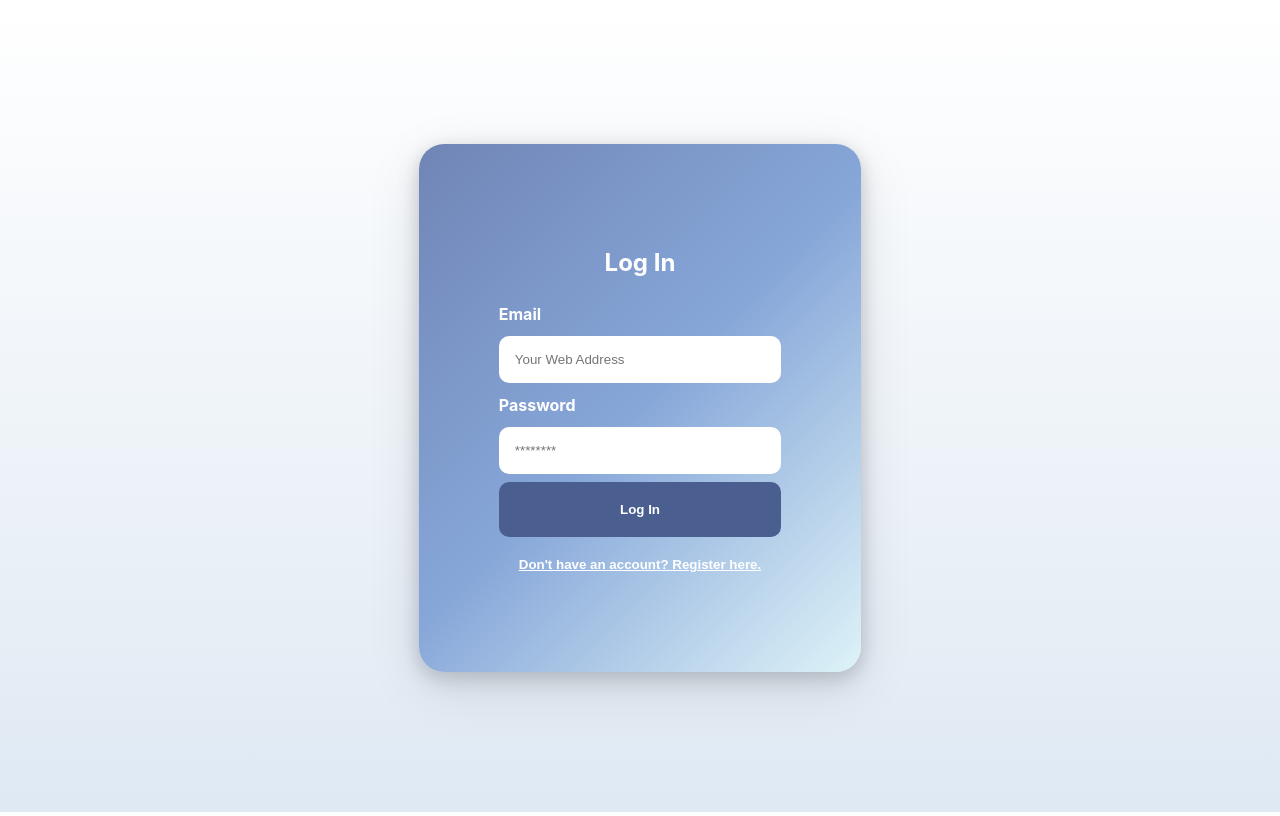
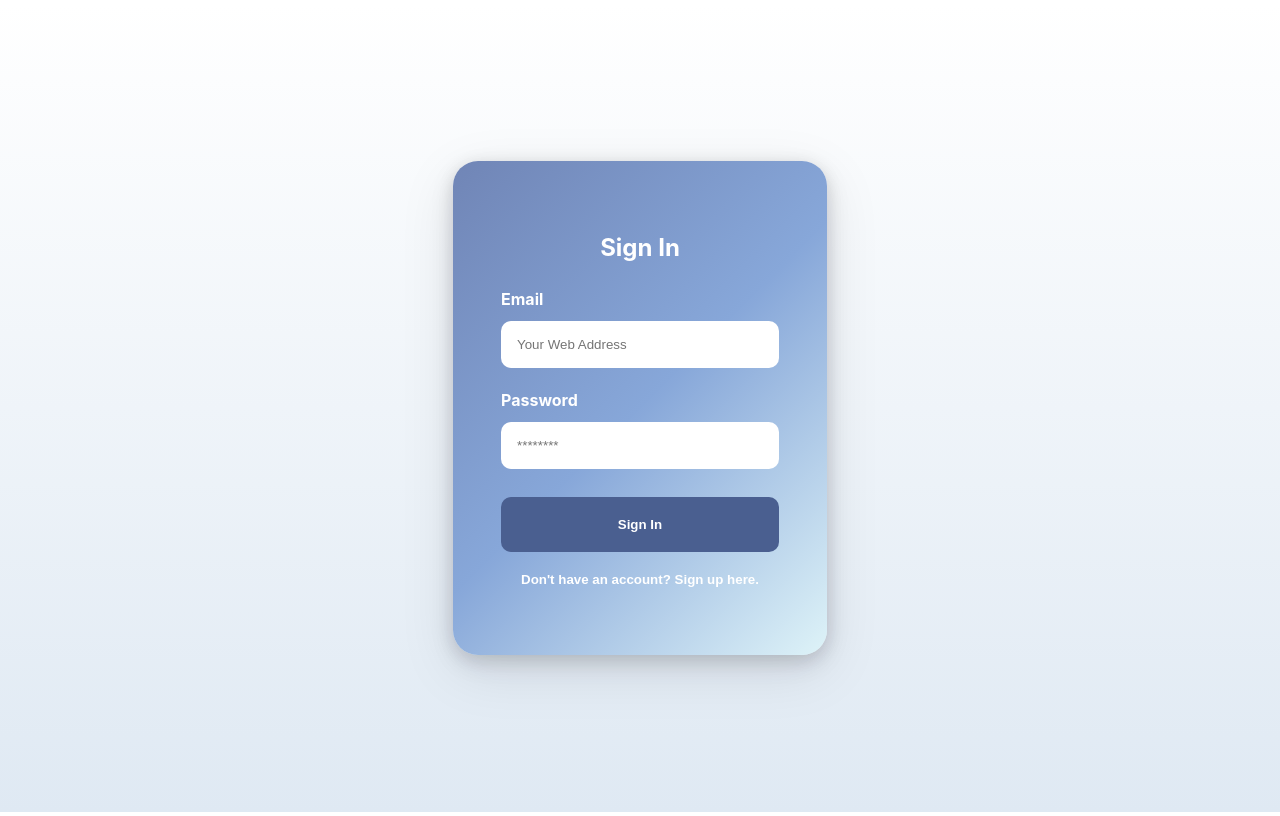
Before and after one commit to helinakdogan/log-in-page, a React (Create React App) app: page / in a window 1280 px wide. Built offline with nearby package versions, Linux system fonts and the light colour scheme.

Commit message:
09.05.2023

```diff
--- a/src/App.css
+++ b/src/App.css
@@ -15,7 +15,7 @@
 
 @media screen and (min-width: 600px) {
   .auth-form-container {
-    padding: 5rem;
+    padding: 3rem;
     //border: 1px solid gray;
     border-radius: 25px;
     margin: 0.5rem;
@@ -57,5 +57,9 @@ button {
 .link-btn {
   background: none;
   color: white;
-  text-decoration: underline;
+  //text-decoration: underline;
 }
+
+.password{
+  margin-top: 10px;
+}
--- a/src/Login.jsx
+++ b/src/Login.jsx
@@ -13,7 +13,7 @@ export const Login = (props) => {
     return (
         <div className="auth-form-container">
 
-            <h2>Log In</h2>
+            <h2>Sign In</h2>
 
             <form className="login-form" onSubmit={handleSubmit}>
 
@@ -22,11 +22,12 @@ export const Login = (props) => {
 
                 <div className="password">Password</div>
                 <input value={pass} onChange={(e) => setPass(e.target.value)} type="password" placeholder="********" id="password" name="password" />
+                <br></br>
 
-                <button type="submit">Log In</button>
+                <button type="submit">Sign In</button>
             </form>
 
-            <button className="link-btn" onClick={() => props.onFormSwitch('register')}>Don't have an account? Register here.</button>
+            <button className="link-btn" onClick={() => props.onFormSwitch('register')}>Don't have an account? Sign up here.</button>
         </div>
     )
 }
--- a/src/Register.jsx
+++ b/src/Register.jsx
@@ -14,7 +14,7 @@ export const Register = (props) => {
     return (
         <div className="auth-form-container">
 
-            <h2>Register</h2>
+            <h2>Sign Up</h2>
 
         <form className="register-form" onSubmit={handleSubmit}>
 
@@ -26,10 +26,11 @@ export const Register = (props) => {
 
             <div className="password">Password</div>
             <input value={pass} onChange={(e) => setPass(e.target.value)} type="password" placeholder="********" id="password" name="password" />
+             <br></br>
 
-            <button type="submit">Log In</button>
+            <button type="submit">Sign In</button>
         </form>
-        <button className="link-btn" onClick={() => props.onFormSwitch('login')}>Already have an account? Log in here.</button>
+        <button className="link-btn" onClick={() => props.onFormSwitch('login')}>Already have an account? Sign in here.</button>
     </div>
     )
 }
```
